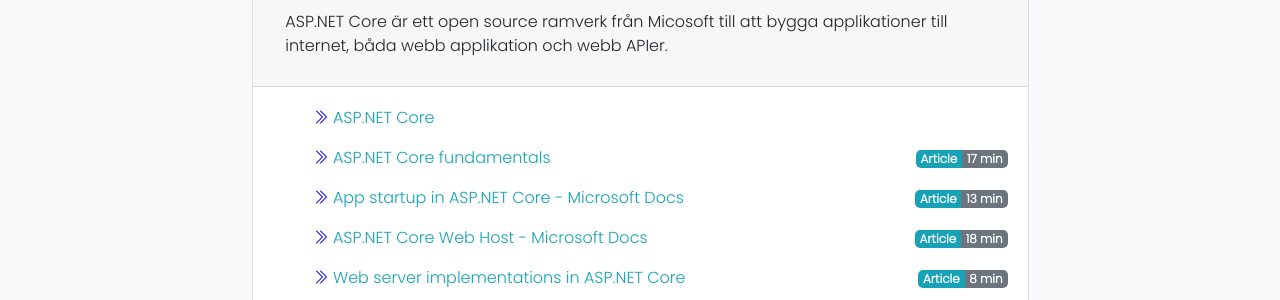
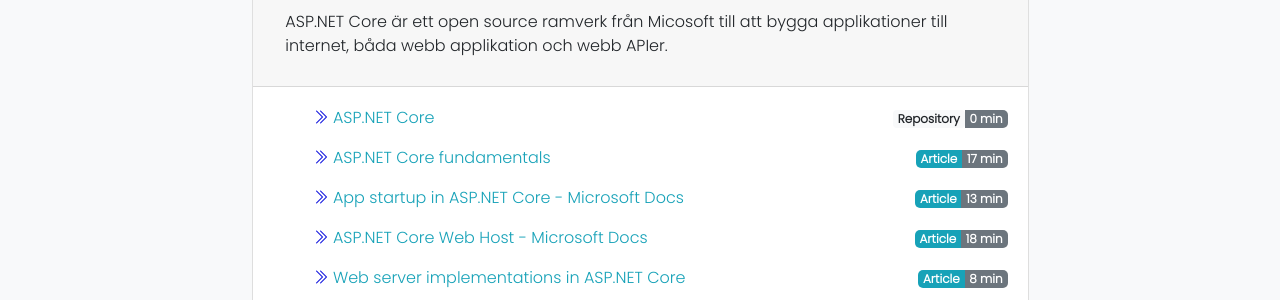
Before and after one commit to PGBSNH20/PGBSNH20-backendweb, a Jekyll site: the page built from lectures/03-aspnetcore.md, in a window 1280 px wide. Shown: the part 869-1169 px from the top of the page. Built offline with Jekyll 4.4.1, drawn with Linux system fonts in a browser that asks for light colours; nearby versions of some CDN libraries.

Commit message:
Sets badge on zero time

```diff
--- a/_data/lecture_asp_net_core_introduction.yml
+++ b/_data/lecture_asp_net_core_introduction.yml
@@ -10,6 +10,9 @@ topics:
     literature:
     - title: "ASP.NET Core"
       url: https://github.com/dotnet/aspnetcore
+      timeType: Repository
+      timeMinutes: 0
+      timeBadge: light
     - title: "ASP.NET Core fundamentals"
       url: https://docs.microsoft.com/en-us/aspnet/core/fundamentals/?view=aspnetcore-5.0&tabs=windows
       timeType: Article
--- a/_data/lecture_servers_and_development_enviroment_using_docker.yml
+++ b/_data/lecture_servers_and_development_enviroment_using_docker.yml
@@ -83,7 +83,13 @@ topics:
       timeBadge: danger
     - title: "A Docker Tutorial for Beginners"
       url: https://docker-curriculum.com/
+      timeType: Collection
+      timeMinutes: 0
+      timeBadge: light
     - title: "21 Days of Docker"
       url: https://github.com/100daysofdevops/21_Days_of_Docker
+      timeType: Collection
+      timeMinutes: 0
+      timeBadge: light
       description: >
         Collection of Docker toturials
```
